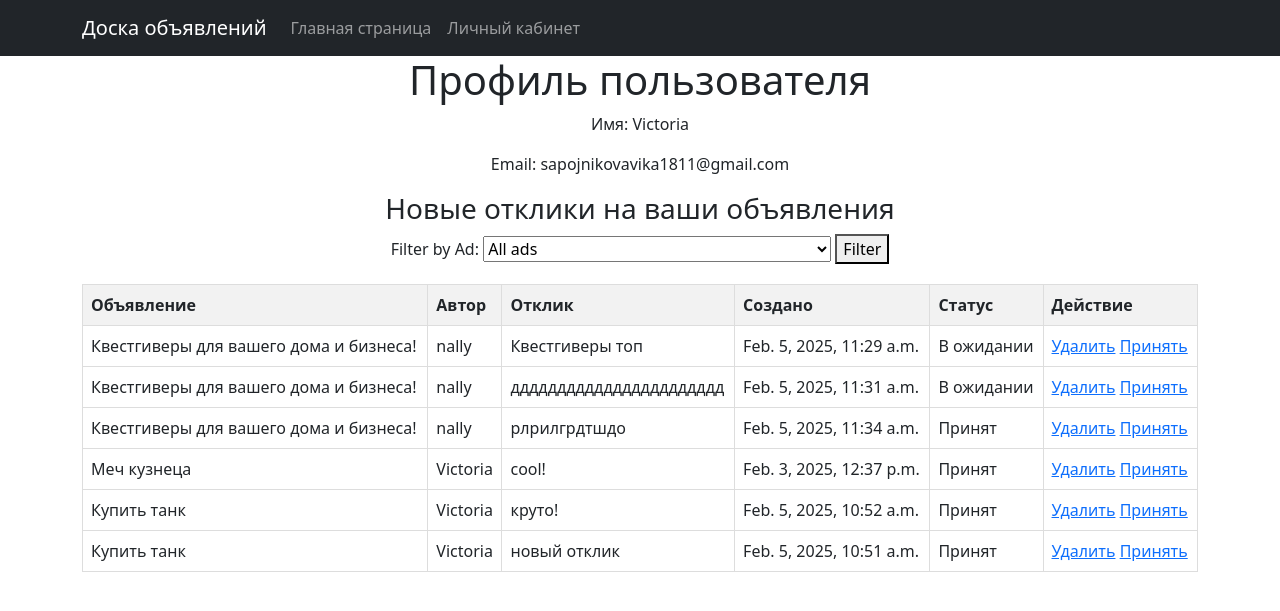
After one commit to victoria-sd/Bulletin-board, a Django app: page /accounts/profile/response/ in a window 1280 px wide. The commit adds this page. Shown: the top 611 px of the page. Run offline with Django 4.2, Linux system fonts and the light colour scheme; a user stored in the database is signed in; data comes from the database, SQL or seed files in the repository; both versions use the stored data as it was after the commit; some libraries are stand-ins or nearby versions.

```diff
--- a/bulletin_board/accounts/urls.py
+++ b/bulletin_board/accounts/urls.py
@@ -1,9 +1,14 @@
 from django.urls import path
-from .views import SignUp, ProfileDetail, login_view, login_with_code
+from .views import SignUp, login_view, login_with_code, profile_view, response_view, delete_response, approve_response
 
 urlpatterns = [
-    path('login/', login_view, name='registration/login'),
-    path('activation/', login_with_code, name='registration/activation'),
+    path('login/', login_view, name='login'),
+    path('activation/', login_with_code, name='activation'),
     path('signup/', SignUp.as_view(), name='signup'),
-    path('profile/', ProfileDetail.as_view(), name='profile'),
+    path('profile/', profile_view, name='profile'),
+    path('profile/response/', response_view, name='response'),
+    path('profile/response/<int:response_id>/delete/', delete_response, name='delete_response'),
+    path('profile/response/<int:response_id>/approve/', approve_response, name='approve_response'),
+    # path('profile/', ProfileDetail.as_view(), name='profile'),
+
 ]
--- a/bulletin_board/accounts/views.py
+++ b/bulletin_board/accounts/views.py
@@ -3,36 +3,84 @@ from django.db.models.signals import post_save
 from django.dispatch import receiver
 from django.contrib.auth import authenticate, login
 from django.core.mail import send_mail
-from django.shortcuts import render, redirect
+from django.http import JsonResponse, HttpResponseForbidden
+from django.shortcuts import render, redirect, get_object_or_404
 from django.views.generic import ListView
 from django.contrib.auth.mixins import LoginRequiredMixin
 from django.contrib.auth.models import User
 from django.views.generic.edit import CreateView
 from .forms import SignUpForm
-from ads.models import EmailKey
+from ads.models import EmailKey, Ads, Response
+from django.contrib.auth.decorators import login_required
 
 
 class SignUp(CreateView):
     model = User
     form_class = SignUpForm
-    success_url = 'login.html'
+    success_url = '/accounts/login/'
     template_name = 'registration/signup.html'
 
 
-class ProfileDetail(LoginRequiredMixin, ListView):
-    model = User
-    template_name = 'account/profile.html'
-    context_object_name = 'profile'
+@login_required
+def profile_view(request): #представление личного кабинета
+    user = request.user
+    ads = Ads.objects.filter(author=user).order_by('-created_at')
+    return render(request, 'account/profile.html', {'user': user, 'ads': ads})
 
 
-def login_view(request):
+@login_required
+def response_view(request): #представление с откликами
+    user = request.user
+    ads = Ads.objects.filter(author=user).order_by('-created_at')
+
+    selected_ad_id = request.GET.get('ad', None)
+    responses = []
+    if selected_ad_id:
+        responses = Response.objects.filter(ad_id=selected_ad_id).order_by('-created_at')
+    else:
+        for ad in ads:
+            responses += list(ad.response.all())
+
+    return render(request, 'account/response.html', {'user': user, 'ads': ads, 'responses': responses, 'selected_ad_id': selected_ad_id})
+
+
+@login_required
+def delete_response(request, response_id): #удаление отклика
+
+    response = get_object_or_404(Response, id=response_id)
+
+    if request.user == response.ad.author:
+        if request.method == "POST":
+            response.delete()
+            return redirect('response')
+        return render(request, 'account/delete_response.html', {'response': response})
+    else:
+        return HttpResponseForbidden("У вас нет прав для удаления этого комментария.")
+
+
+@login_required
+def approve_response(request, response_id): #принятие отклика
+
+    response = get_object_or_404(Response, id=response_id)
+
+    if request.user == response.ad.author:
+        if request.method == "POST":
+            response.approved = True
+            response.status = True
+            response.save()
+            return redirect('response')  # Перенаправление на страницу со списком комментариев
+        return render(request, 'account/approve_response.html', {'response': response})
+    else:
+        return HttpResponseForbidden("У вас нет прав для принятия этого комментария.")
+
+
+def login_view(request): #генерирование и отправка одноразового пароля при авторизации
     if request.method == 'POST':
         username = request.POST.get('username')
         password = request.POST.get('password')
         user = authenticate(request, username=username, password=password)
 
         if user is not None:
-            # one_time_code = EmailKey.objects.create(code=random.choice('123456789'), user=user)
             one_time_code = EmailKey.generate_code()
             emailkey = EmailKey.objects.create(code=one_time_code, user=user)
 
@@ -55,11 +103,11 @@ def login_with_code(request):
             email_key = EmailKey.objects.get(code=otp_code)
             user = email_key.user
 
-            login(request, user)
-            email_key.delete()  # Delete the used one-time key
-            return redirect('profile')  # Redirect to a profile or success page
+            login(request, user, backend="django.contrib.auth.backends.ModelBackend")
+            email_key.delete()
+            return redirect('profile')
 
         except EmailKey.DoesNotExist:
-            return render(request, 'activation.html', {'error': 'Invalid or used code'})
+            return render(request, 'registration/activation.html', {'error': 'Invalid or used code'})
 
-    return render(request, 'activation.html')
+    return render(request, 'registration/activation.html')
--- a/bulletin_board/ads/views.py
+++ b/bulletin_board/ads/views.py
@@ -9,7 +9,7 @@ from django.shortcuts import redirect
 
 class AdsList(ListView):
     model = Ads
-    ordering = 'title'
+    ordering = '-created_at'
     template_name = 'ads.html'
     context_object_name = 'ads'
     paginate_by = 2
--- a/bulletin_board/bulletin_board/settings.py
+++ b/bulletin_board/bulletin_board/settings.py
@@ -156,7 +156,7 @@ ACCOUNT_EMAIL_VERIFICATION = 'mandatory'
 
 ACCOUNT_FORMS = {"signup": "accounts.forms.CustomSignupForm"}
 
-EMAIL_BACKEND = 'django.core.mail.backends.console.EmailBackend'
+EMAIL_BACKEND = 'django.core.mail.backends.smtp.EmailBackend'
 EMAIL_HOST = 'smtp.yandex.ru'
 EMAIL_PORT = 465
 EMAIL_HOST_USER = "sapojnikovavika1811@yandex.ru"
--- /dev/null
+++ b/bulletin_board/templates/account/response.html
@@ -0,0 +1,65 @@
+{% extends 'flatpages/default.html' %}
+
+{% block title %}
+Profile
+{% endblock title %}
+
+{% block content %}
+
+    <h1>Профиль пользователя</h1>
+    <p>Имя: {{ user.username }}</p>
+    <p>Email: {{ user.email }}</p>
+
+    <h3>
+        Новые отклики на ваши объявления
+    </h3>
+
+
+    <form method="get">
+        <label for='ads'>Filter by Ad: </label>
+        <select name="ad" id='ads'>
+            <option value="">All ads</option>
+            {% for ad in ads %}
+                <option value="{{ad.id}}" {% if selected_ad_id == ad.id %} selected {% endif %}>{{ ad.title }}</option>
+            {% endfor %}
+        </select>
+            <button type="submit">Filter</button>
+    </form>
+
+
+    {% if responses %}
+        <table>
+            <thead>
+                <tr>
+                    <th>Объявление</th>
+                    <th>Автор</th>
+                    <th>Отклик</th>
+                    <th>Создано</th>
+                    <th>Статус</th>
+                    <th>Действие</th>
+                </tr>
+            </thead>
+             <tbody>
+                 {% for response in responses %}
+<!--                     <tr class="{% if response.is_approved %}accepted{% endif %}">-->
+                     <tr>
+                         <td>{{ response.ad.title }}</td>
+                         <td>{{ response.author.username }}</td>
+                         <td>{{ response.text }}</td>
+                         <td>{{ response.created_at }}</td>
+                         <td>{% if response.status %}Принят{% else %} В ожидании {% endif %}</td>
+                         <td>{% if request.user %}
+                                <a href="{% url 'delete_response' response.id %}">Удалить</a>
+                             {% endif %}
+                             {% if request.user and not response.approved %}
+                                <a href="{% url 'approve_response' response.id %}">Принять</a>
+                             {% endif %}
+                         </td>
+                     </tr>
+                 {% endfor %}
+            </tbody>
+        </table>
+    {% else %}
+        <p>No responses yet.</p>
+    {% endif %}
+{% endblock content %}
--- a/bulletin_board/templates/ads.html
+++ b/bulletin_board/templates/ads.html
@@ -14,7 +14,7 @@ Ads
    {% if ads %}
        {% for ad in ads %}
        <p style="text-align: left;"><span style="text-decoration: underline;">Заголовок</span>: {{ ad.title }}.</p>
-       <p style="text-align: left;"><span style="text-decoration: underline;">Описание</span>: {{ ad.text|truncatewords:20|safe }}</p>
+       <p style="text-align: left;"><span style="text-decoration: underline;">Описание</span>: {{ ad.text|safe }}</p>
        <hr>
        {% endfor %}
    {% else %}
--- a/bulletin_board/templates/flatpages/default.html
+++ b/bulletin_board/templates/flatpages/default.html
@@ -9,12 +9,66 @@
 
         {% load static %}
         <link href="{% static 'css/styles.css' %}" rel="stylesheet" />
+
+    <style>
+        .ads-container {
+            display: flex;
+            flex-wrap: wrap;
+            gap: 20px;
+        }
+        .ad {
+            width: calc(33.333% - 20px);
+            min-width: 250px;
+            border: 1px solid #ddd;
+            padding: 10px;
+            box-shadow: 0 2px 4px rgba(0, 0, 0, 0.1);
+            margin-bottom: 20px;
+            box-sizing: border-box;
+        }
+        .ad h3 {
+            margin-top: 0;
+        }
+        .ad-text {
+            margin-bottom: 10px;
+        }
+        .ad-response {
+            margin-top: 10px;
+        }
+         @media (max-width: 768px) {
+            .ad {
+                width: calc(50% - 20px);
+            }
+         }
+        @media (max-width: 576px) {
+            .ad {
+                width: 100%;
+            }
+        }
+                 .accepted {
+          background-color: lightgreen;
+         }
+        table {
+            width: 100%;
+            border-collapse: collapse;
+            margin-top: 20px;
+        }
+        th, td {
+            border: 1px solid #ddd;
+            padding: 8px;
+            text-align: left;
+        }
+        th {
+            background-color: #f2f2f2;
+        }
+    </style>
+
+
     </head>
     <body>
         <!-- Responsive navbar-->
         <nav class="navbar navbar-expand-lg navbar-dark bg-dark static-top">
            <div class="container">
-               <a class="navbar-brand" href="#">Django flatpages</a>
+               <a class="navbar-brand" href="#">Доска объявлений</a>
                <button class="navbar-toggler" type="button" data-toggle="collapse"
                        data-target="#navbarResponsive"
                        aria-controls="navbarResponsive" aria-expanded="false"
@@ -27,11 +81,9 @@
                            <a class="nav-link" href="/ads/">Главная страница</a>
                        </li>
                        <li class="nav-item">
-                           <a class="nav-link" href="/about/">About</a>
+                           <a class="nav-link" href="/accounts/profile/">Личный кабинет</a>
                        </li>
-                       <li class="nav-item">
-                           <a class="nav-link" href="/contacts/">Contact</a>
-                       </li>
+
                    </ul>
                </div>
            </div>
--- a/bulletin_board/templates/registration/login.html
+++ b/bulletin_board/templates/registration/login.html
@@ -10,4 +10,8 @@
       <button type="submit">Login</button>
 </form>
 
+<p>
+    Если у вас еще нет аккаунта, пройдите регистрацию по <a href="{% url 'signup' %}">ссылке</a>.
+</p>
+
 {% endblock %}
```
Also changed, not shown: bulletin_board/ads/models.py (+8 -2 lines), bulletin_board/ads/signals.py (+20 -6 lines), bulletin_board/templates/account/approve_response.html (added, +17 -0 lines), bulletin_board/templates/account/delete_response.html (added, +17 -0 lines), bulletin_board/templates/account/profile.html (+35 -23 lines), bulletin_board/templates/registration/activation.html (+19 -9 lines), bulletin_board/ads/migrations/0007_ads_created_at_response_created_at.py (added), bulletin_board/db.sqlite3.
